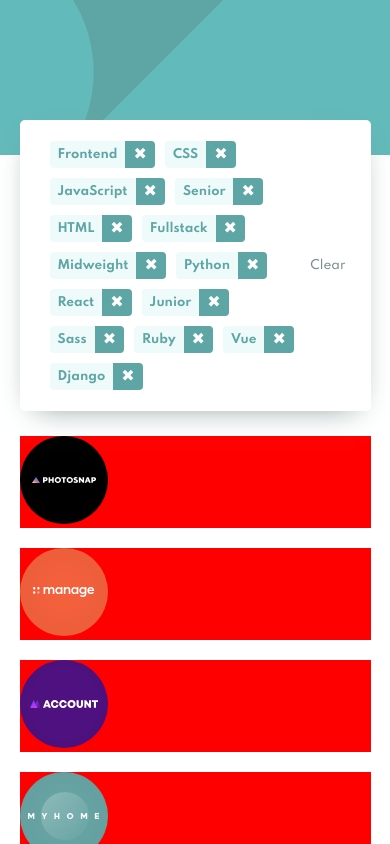
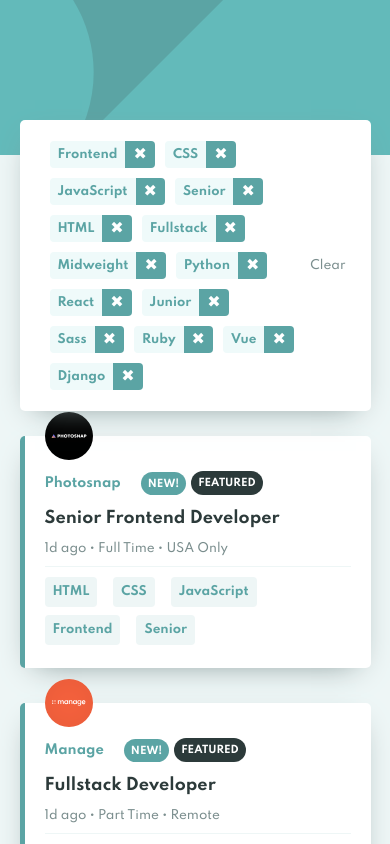
Before and after one commit to russo97/job-listings-filtering, a Vue app: page / in a window 390 px wide. Shown: the top 844 px of the page. Built offline with nearby package versions, Linux system fonts and the light colour scheme.

Commit message:
feat: finalizada estilização responsiva do componente JobItem

```diff
--- a/src/assets/sass/_globals.scss
+++ b/src/assets/sass/_globals.scss
@@ -2,7 +2,7 @@
 body,
 #app {
   position: relative;
-  background-color: $white;
+  background-color: $lightGrayishCyan2;
 }
 
 .container {
--- a/src/assets/sass/_variables.scss
+++ b/src/assets/sass/_variables.scss
@@ -4,7 +4,7 @@ $fontSize: .9375rem;
 $spartanFamily: 'Spartan', sans-serif;
 
 $white: #fff;
-$headerBG: hsl(179deg, 29%, 51%);
+$headerBG: hsl(180deg, 29%, 50%);
 $darkGrayishCyan: hsl(180, 8%, 52%);
 $lightGrayishCyan: hsl(180, 52%, 96%);
 $lightGrayishCyan2: hsl(180, 31%, 95%);
--- a/src/components/JobItem.vue
+++ b/src/components/JobItem.vue
@@ -1,7 +1,33 @@
 <template>
   <article class="joblist">
-    <div class="joblist__container">
+    <div class="joblist__container" :class="{ featured }">
       <img :src="companyLogo" class="joblist__logo" alt="company logo" />
+
+      <div class="joblist__company">
+        <div class="joblist__company__info">
+          <b class="joblist__company__info__name">{{ company }}</b>
+          <div class="joblist__company__info__new" v-if="isNew">NEW!</div>
+          <div class="joblist__company__info__featured" v-if="featured">FEATURED</div>
+        </div>
+
+        <h3 class="joblist__company__position">{{ position }}</h3>
+
+        <p class="joblist__company__details">
+          {{ details }}
+        </p>
+      </div>
+
+      <div class="joblist__divider"></div>
+
+      <div class="joblist__skills">
+        <a
+          href="#"
+          :key="require"
+          class="joblist__skills__skill"
+          v-for="require in requires">
+          {{ require }}
+        </a>
+      </div>
     </div>
   </article>
 </template>
@@ -41,6 +67,11 @@
         required: true
       },
 
+      postedAt: {
+        type: String,
+        required: true
+      },
+
       featured: {
         type: Boolean,
         required: true
@@ -56,6 +87,11 @@
         required: true
       },
 
+      position: {
+        type: String,
+        required: true
+      },
+
       languages: {
         type: Array,
         required: true
@@ -65,6 +101,18 @@
     computed: {
       companyLogo () {
         return require(`@/assets/images/${this.logo}`);
+      },
+
+      details () {
+        const { postedAt, contract, location } = this;
+
+        return [postedAt, contract, location].join(' • ');
+      },
+
+      requires () {
+        const { role, level, languages } = this;
+
+        return languages.concat(role, level);
       }
     }
   }
@@ -73,10 +121,154 @@
 <style lang="scss">
   .joblist {
     width: 90%;
-    margin-bottom: 20px;
+    margin-bottom: 2.1875rem;
 
     &__container {
-      background: red;
+      display: flex;
+      flex-direction: column;
+      align-items: flex-start;
+      justify-content: center;
+
+      padding: 0 20px;
+      border-radius: 5px;
+      position: relative;
+      background-color: $white;
+      box-shadow: 0 10px 30px -15px $darkGrayishCyan;
+
+      &.featured {
+        border-left: 5px solid $headerBG;
+      }
+
+      @include breakpoint-up (desktop) {
+        padding: 30px 20px;
+        align-items: center;
+        flex-direction: row;
+      }
+    }
+
+    &__logo {
+      top: -24px;
+      width: 48px;
+      height: 48px;
+      position: absolute;
+
+      @include breakpoint-up (desktop) {
+        top: unset;
+        width: 90px;
+        height: 90px;
+        position: relative;
+      }
+    }
+
+    &__company {
+      flex: 2 100%;
+      display: flex;
+      position: relative;
+      flex-direction: column;
+      align-items: flex-start;
+      justify-content: space-between;
+
+      margin-top: 35px;
+
+      @include breakpoint-up (desktop) {
+        margin-top: 0px;
+        margin-left: 2em;
+        justify-content: space-around;
+      }
+
+      &__info {
+        display: flex;
+        align-items: center;
+        justify-content: space-between;
+        font-family: $spartanFamily;
+
+        &__name {
+          font-size: .8125rem;
+          margin-right: 1.25rem;
+          color: hsl(180, 29%, 50%);
+        }
+
+        &__new {
+          color: $white;
+          font-weight: 700;
+          margin-right: 5px;
+          font-size: .625rem;
+          border-radius: 25px;
+          padding: 6px 7px 4px;
+          background-color: hsl(180, 29%, 50%);
+        }
+
+        &__featured {
+          color: $white;
+          font-weight: 700;
+          font-size: .625rem;
+          border-radius: 25px;
+          padding: 6px 7px 5px;
+          background-color: $veryDarkGrayishCyan;
+        }
+      }
+
+      &__position {
+        font-size: 1rem;
+        margin-top: .875rem;
+        color: $veryDarkGrayishCyan;
+        font-family: $spartanFamily;
+        transition: color .2s ease-in-out;
+
+        &:hover {
+          color: $headerBG;
+        }
+      }
+
+      &__details {
+        font-size: 12px;
+        margin-top: .875rem;
+        color: $darkGrayishCyan;
+        font-family: $spartanFamily;
+      }
+    }
+
+    &__divider {
+      width: 100%;
+      height: 1px;
+      margin: 10px 0;
+      background-color: $lightGrayishCyan2;
+
+      @include breakpoint-up (desktop) {
+        display: none;
+      }
+    }
+
+    &__skills {
+      flex: 3 100%;
+      display: flex;
+      align-items: center;
+      flex-flow: row wrap;
+      justify-content: flex-start;
+      margin-bottom: 15px;
+
+      @include breakpoint-up (desktop) {
+        margin-bottom: 0px;
+        align-items: center;
+        justify-content: flex-end;
+      }
+
+      &__skill {
+        padding: 8px;
+        color: $headerBG;
+        font-weight: 700;
+        font-size: .75rem;
+        border-radius: 4px;
+        margin: 0 1rem .5rem 0;
+        font-family: $spartanFamily;
+        transition: all .2s ease-in-out;
+        background-color: $lightGrayishCyan2;
+
+        &:hover {
+          color: $white;
+          background-color: $headerBG;
+        }
+      }
     }
   }
 </style>
```
